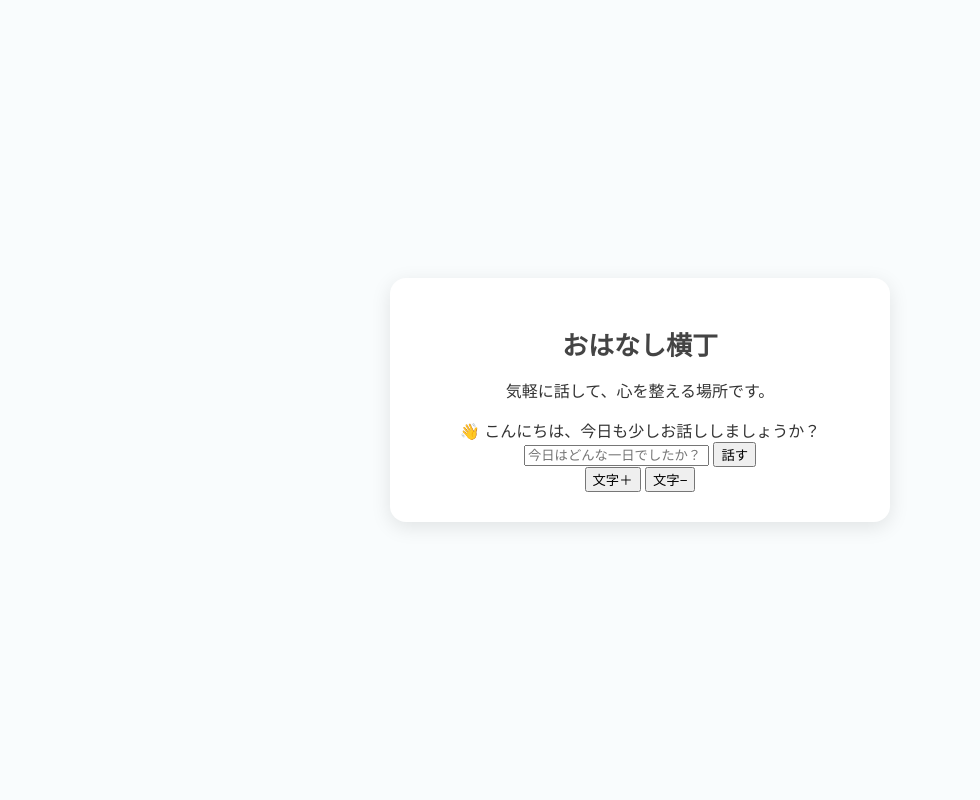
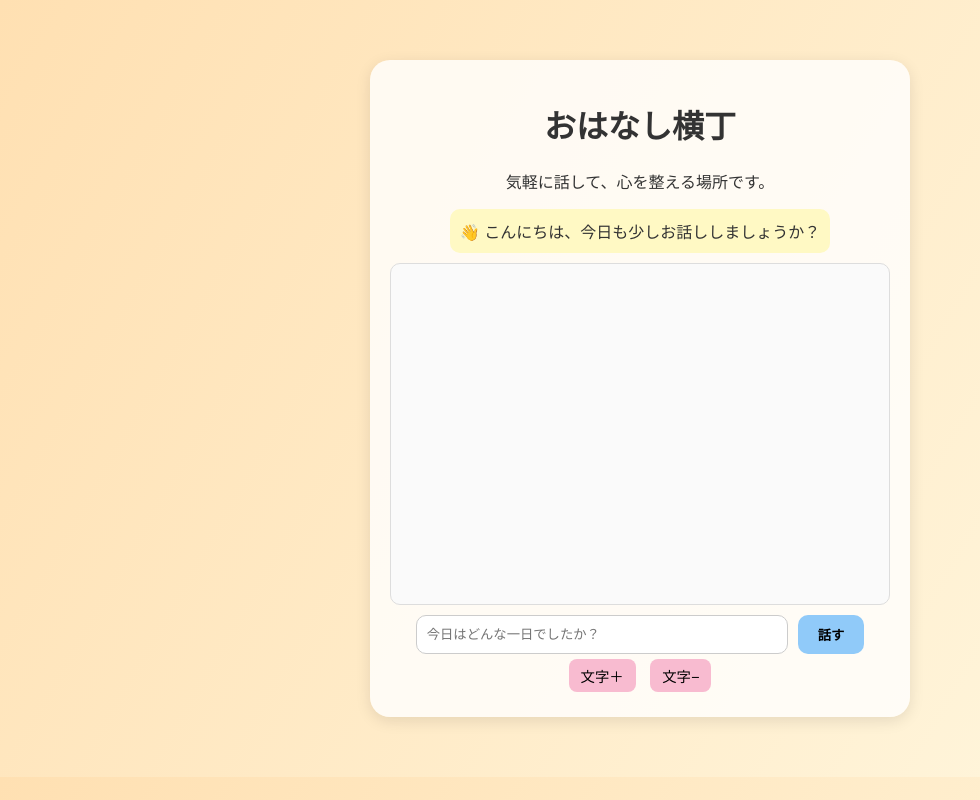
Before and after one commit to murahimurahi/ai_grandchild_bot, a Flask app: page / in a window 1280 px wide. Shown: the whole page, without its empty margins (0-980 px from the left). Run offline with Flask 3, Linux system fonts and the light colour scheme.

Commit message:
Update style.css

```diff
--- a/static/style.css
+++ b/static/style.css
@@ -1,89 +1,95 @@
 body {
-  font-family: "Zen Maru Gothic", sans-serif;
-  background-color: #f9fcfd;
+  font-family: "Hiragino Maru Gothic ProN", "Arial Rounded MT Bold", sans-serif;
+  text-align: center;
+  transition: background 1s ease;
   color: #333;
+  margin: 0;
+  padding: 0;
+}
+
+/* 季節テーマ */
+body.spring { background: linear-gradient(120deg, #fce4ec, #fff3e0); }
+body.summer { background: linear-gradient(120deg, #e1f5fe, #ffffff); }
+body.autumn { background: linear-gradient(120deg, #ffe0b2, #fff8e1); }
+body.winter { background: linear-gradient(120deg, #e0f7fa, #eceff1); }
+
+.container {
+  max-width: 500px;
+  margin: 60px auto;
+  padding: 20px;
+  border-radius: 20px;
+  background: rgba(255, 255, 255, 0.8);
+  box-shadow: 0 4px 15px rgba(0,0,0,0.1);
+}
+
+#chat-box {
+  height: 320px;
+  overflow-y: auto;
+  padding: 10px;
+  text-align: left;
+  border: 1px solid #ddd;
+  border-radius: 10px;
+  margin-bottom: 10px;
+  background: #fafafa;
+}
+
+.user {
+  text-align: right;
+  color: #444;
+  margin: 5px;
+}
+.ai {
+  text-align: left;
+  color: #333;
+  margin: 5px;
+}
+
+.input-area {
   display: flex;
   justify-content: center;
-  align-items: center;
-  height: 100vh;
-  margin: 0;
+  margin-top: 10px;
+}
+.input-area input {
+  width: 70%;
+  padding: 10px;
+  border-radius: 10px;
+  border: 1px solid #ccc;
+}
+.input-area button {
+  margin-left: 10px;
+  padding: 10px 20px;
+  border: none;
+  border-radius: 10px;
+  background: #90caf9;
+  cursor: pointer;
+  font-weight: bold;
+  transition: 0.3s;
+}
+.input-area button:hover {
+  background: #42a5f5;
+  color: white;
 }
 
-.container {
-  background: #fff;
-  padding: 30px 40px;
-  border-radius: 16px;
-  box-shadow: 0 5px 20px rgba(0,0,0,0.1);
-  text-align: center;
-  max-width: 420px;
-  width: 90%;
+.buttons button {
+  margin: 5px;
+  padding: 6px 12px;
+  border-radius: 8px;
+  background: #f8bbd0;
+  border: none;
+  cursor: pointer;
+  font-size: 0.9em;
+}
+.buttons button:hover {
+  background: #f48fb1;
+  color: white;
 }
 
-h1 {
-  font-size: 26px;
-  color: #444;
-  margin-bottom: 6px;
+.reminder {
+  background: #fff9c4;
+  border-radius: 10px;
+  padding: 10px;
+  margin-bottom: 10px;
+  display: inline-block;
+  font-size: 1em;
 }
-
-.subtitle {
-  color: #777;
-  margin-bottom: 18px;
-}
-
-.radio-group {
-  display: flex;
-  justify-content: space-around;
-  margin-bottom: 15px;
-}
-
-textarea {
-  width: 100%;
-  height: 80px;
-  font-size: 16px;
-  border-radius: 10px;
-  border: 1px solid #ccc;
-  padding: 10px;
-  resize: none;
-}
-
-.btns {
-  display: flex;
-  justify-content: center;
-  gap: 10px;
-  margin-top: 15px;
-}
-
-.btn {
-  border: none;
-  border-radius: 20px;
-  padding: 8px 20px;
-  font-size: 15px;
-  cursor: pointer;
-  transition: 0.2s;
-}
-
-.btn.blue {
-  background: #9dd3f7;
-}
-
-.btn.pink {
-  background: #f9b7c2;
-}
-
-.btn:hover {
-  opacity: 0.8;
-}
-
-.reply {
-  margin-top: 18px;
-  background: #f3f7f9;
-  border-radius: 12px;
-  padding: 12px;
-  font-size: 16px;
-}
-
-footer {
-  margin-top: 20px;
-  font-size: 12px;
-  color: #777;
-}
+.hidden { display: none; }
```
